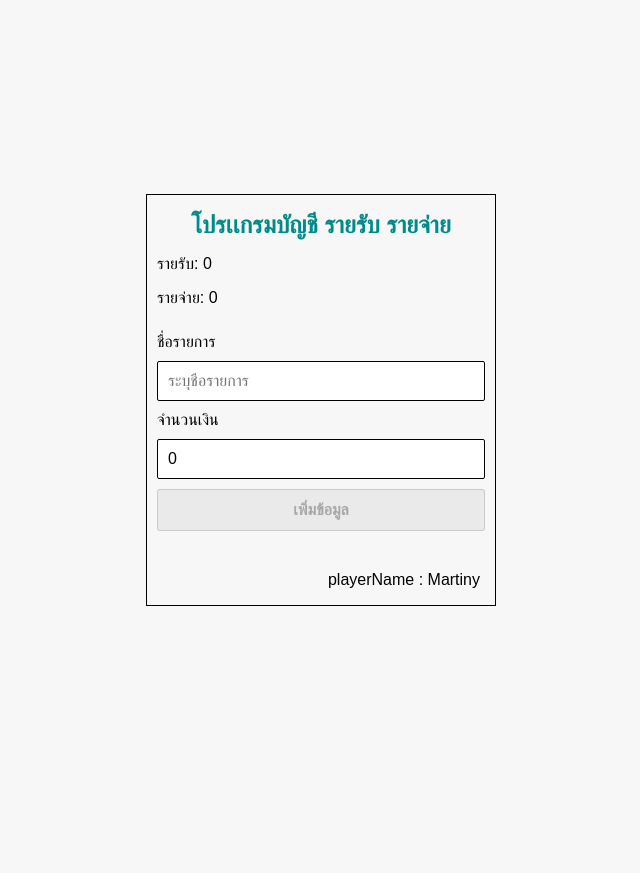
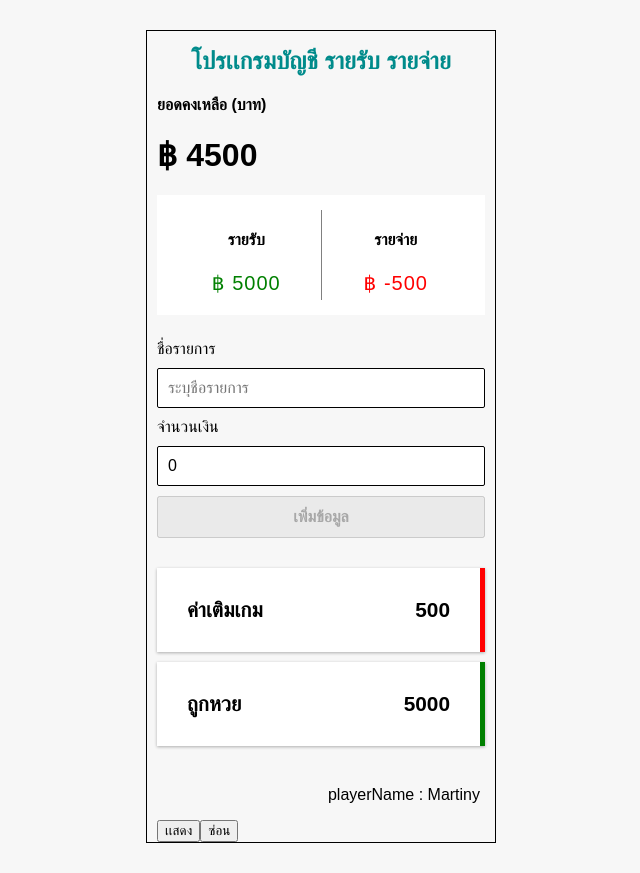
Before and after one commit to mawinClone/React01, a React (Create React App) app: page / in a window 1280 px wide. Shown: the whole page, without its empty margins (319-959 px from the left). Before the commit the page ends 800 px from the top, so only its background shows below. Built offline with nearby package versions, Linux system fonts and the light colour scheme; a web font is replaced by a local one.

Commit message:
useReducer for Show, Hide ReportComponent

```diff
--- a/src/App.js
+++ b/src/App.js
@@ -1,23 +1,21 @@
 import Transaction from "./components/Transaction";
 import FormComponent from "./components/FormComponent";
 import "./App.css";
-import { useState, useEffect } from "react";
+import { useState, useEffect, useReducer } from "react";
 // import { v4 as uuidv4 } from "uuid";
 import DataContext from "./data/DataContext";
 import ReportComponent from "./components/ReportComponent";
+import { type } from "@testing-library/user-event/dist/type";
 // import { element } from "prop-types";
 // import { element } from "prop-types";
 
 function App() {
   const design = { color: "darkcyan", textAlign: "center", fontSize: "1.5rem" };
-
-  // const initData = [
-  //   { id: 1, title: "ค่าเติมเกม", amount: -500 },
-  //   { id: 2, title: "ค่ากาชา", amount: -2000 },
-  //   { id: 3, title: "ค่าโมเดล", amount: -1700 },
-  //   { id: 4, title: "ถูกหวย", amount: 5000 },
-  // ];
-  const [items, setItems] = useState([]); //useState
+  const initData = [
+    { id: 1, title: "ค่าเติมเกม", amount: -500 },
+    { id: 2, title: "ถูกหวย", amount: 5000 },
+  ];
+  const [items, setItems] = useState(initData); //useState
   const [reportIncome, setReportIncome] = useState(0);
   const [reportExpense, setReportExpense] = useState(0);
 
@@ -43,6 +41,19 @@ function App() {
     reportExpense
   );
 
+  const [showReport, setShowReport] = useState(true);
+  const reducer = (state, action) =>{
+    switch (action.type) {
+      case "Show":
+        return setShowReport(true);
+      case "Hide":
+        return setShowReport(false);
+
+    }
+  }
+
+  const [result, dispatch] = useReducer(reducer, showReport);
+
   return (
     <DataContext.Provider
       value={{
@@ -53,12 +64,15 @@ function App() {
       }}
     >
       <div className="container">
-        <h1 style={design}>โปรเเกรมบัญชี รายรับ รายจ่าย</h1>
-        <ReportComponent />
+        <h1 style={design}>โปรเเกรมบัญชี รายรับ รายจ่าย </h1>
+        {showReport && <ReportComponent />}
         <FormComponent onAddItem={onAddNewItem} />
         {/* ส่งฟังก์ชันให้ FormComponent ในการเรียกย้อนกลับมายัง App */}
 
         <Transaction items={items} />
+
+        <button onClick={()=>{dispatch({type: "Show"})}}>เเสดง</button>
+        <button onClick={()=>{dispatch({type: "Hide"})}}>ซ่อน</button>
       </div>
     </DataContext.Provider>
   );
--- /dev/null
+++ b/src/components/ReportComponent.css
@@ -0,0 +1,28 @@
+.report-container{
+    display: flex;
+    justify-content: space-between;
+    /* margin: 0px 30px; */
+    background-color: white;
+    padding: 15px;
+    margin: 15px 0px;
+}
+
+.report-container>div{
+    flex: 1;
+    text-align: center;
+}
+.report-container>div:first-of-type{
+    border-right: 1px solid gray;
+}
+
+.report{
+    font-size: 20px;
+    letter-spacing: 1px;
+    margin: 5px 0;
+}
+.report.plus{
+    color: green;
+}
+.report.minus{
+    color: red;
+}
--- a/src/components/ReportComponent.js
+++ b/src/components/ReportComponent.js
@@ -1,5 +1,6 @@
 import { useContext } from 'react';
 import DataContext from "../data/DataContext";
+import './ReportComponent.css'
 
 const ReportComponent = () =>{
 
@@ -7,8 +8,18 @@ const ReportComponent = () =>{
 
     return(
         <div>
-            <p>รายรับ: {income}</p>
-            <p>รายจ่าย: {expense}</p>
+            <h4>ยอดคงเหลือ (บาท)</h4>
+            <h1>฿ {income + expense}</h1>
+            <div className="report-container">
+                <div>
+                    <h4>รายรับ </h4>
+                    <p className="report plus">฿ {income}</p>
+                </div>
+                <div>
+                    <h4>รายจ่าย </h4>
+                    <p className="report minus">฿ {expense}</p>
+                </div>
+            </div>
         </div>
 
     );
```
